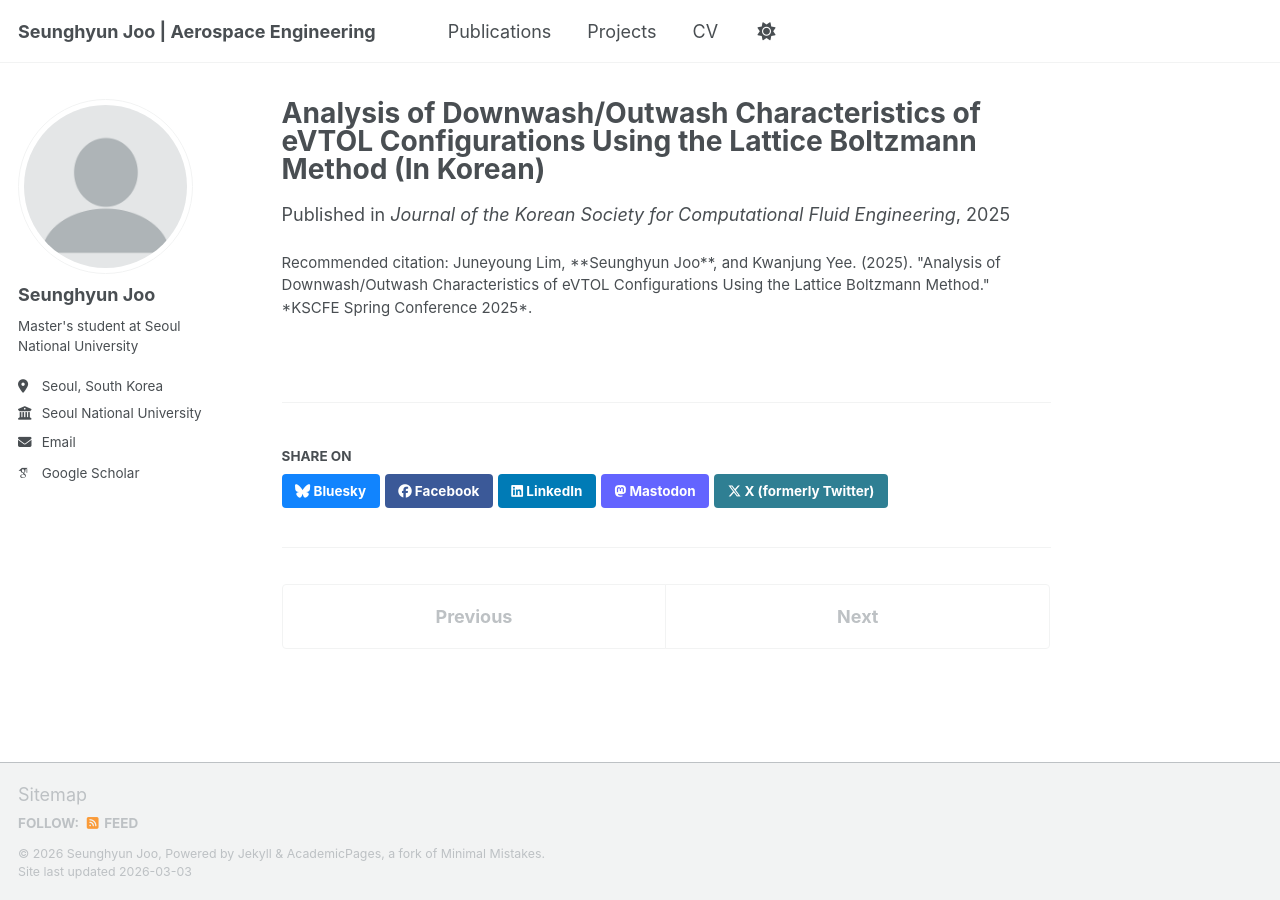
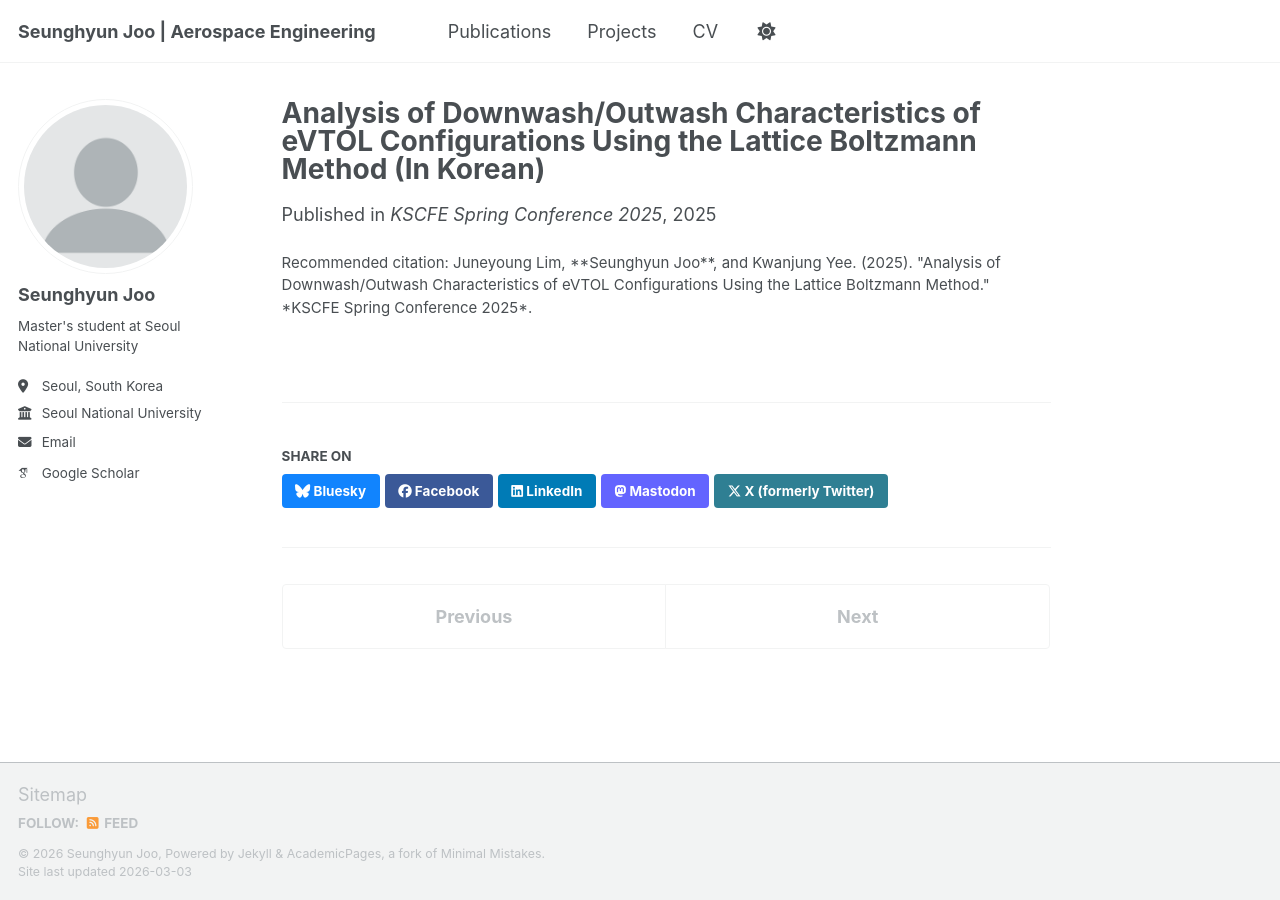
Before and after one commit to SEUNGHYUN-JOO/SEUNGHYUN-JOO.github.io, a Jekyll site: the page built from _publications/2025-05-01-evtol-lbm-kscfe.md, in a window 1280 px wide. Built offline with Jekyll 4.4.1, drawn with Linux system fonts in a browser that asks for light colours; some web fonts are replaced; a script bundle is joined from its source files by our own code; library files that are not in the unit come from our copies.

Commit message:
Update 2025-05-01-evtol-lbm-kscfe.md

```diff
--- a/_publications/2025-05-01-evtol-lbm-kscfe.md
+++ b/_publications/2025-05-01-evtol-lbm-kscfe.md
@@ -4,7 +4,7 @@ collection: publications
 category: conferences
 permalink: /publication/2025-evtol-lbm-kscfe
 date: 2025-05-01
-venue: 'Journal of the Korean Society for Computational Fluid Engineering'
+venue: 'KSCFE Spring Conference 2025'
 excerpt: 'A study on the ground effect and downwash of eVTOL using LBM.'
 citation: 'Juneyoung Lim, **Seunghyun Joo**, and Kwanjung Yee. (2025). "Analysis of Downwash/Outwash Characteristics of eVTOL Configurations Using the Lattice Boltzmann Method." *KSCFE Spring Conference 2025*.'
 ---
```
